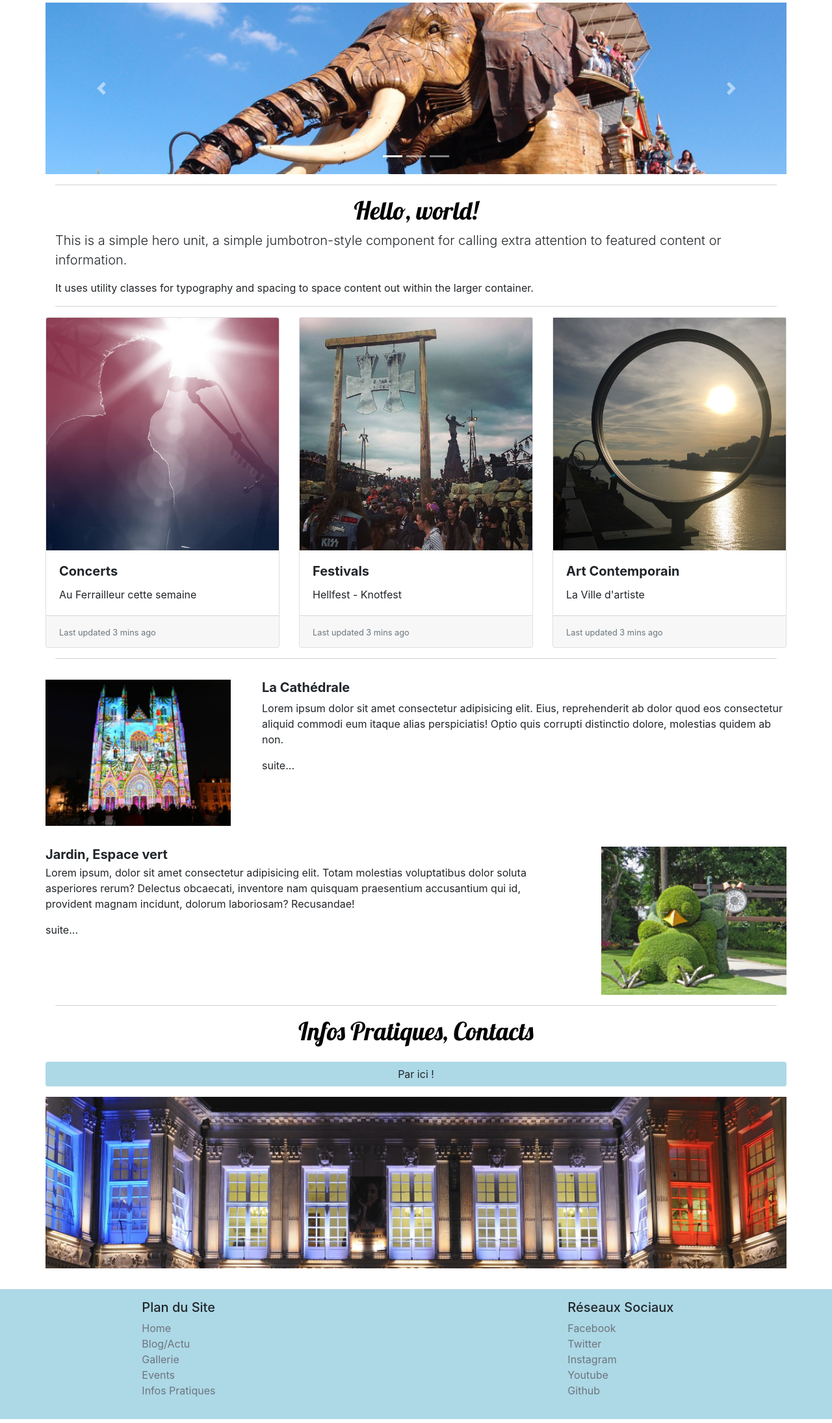
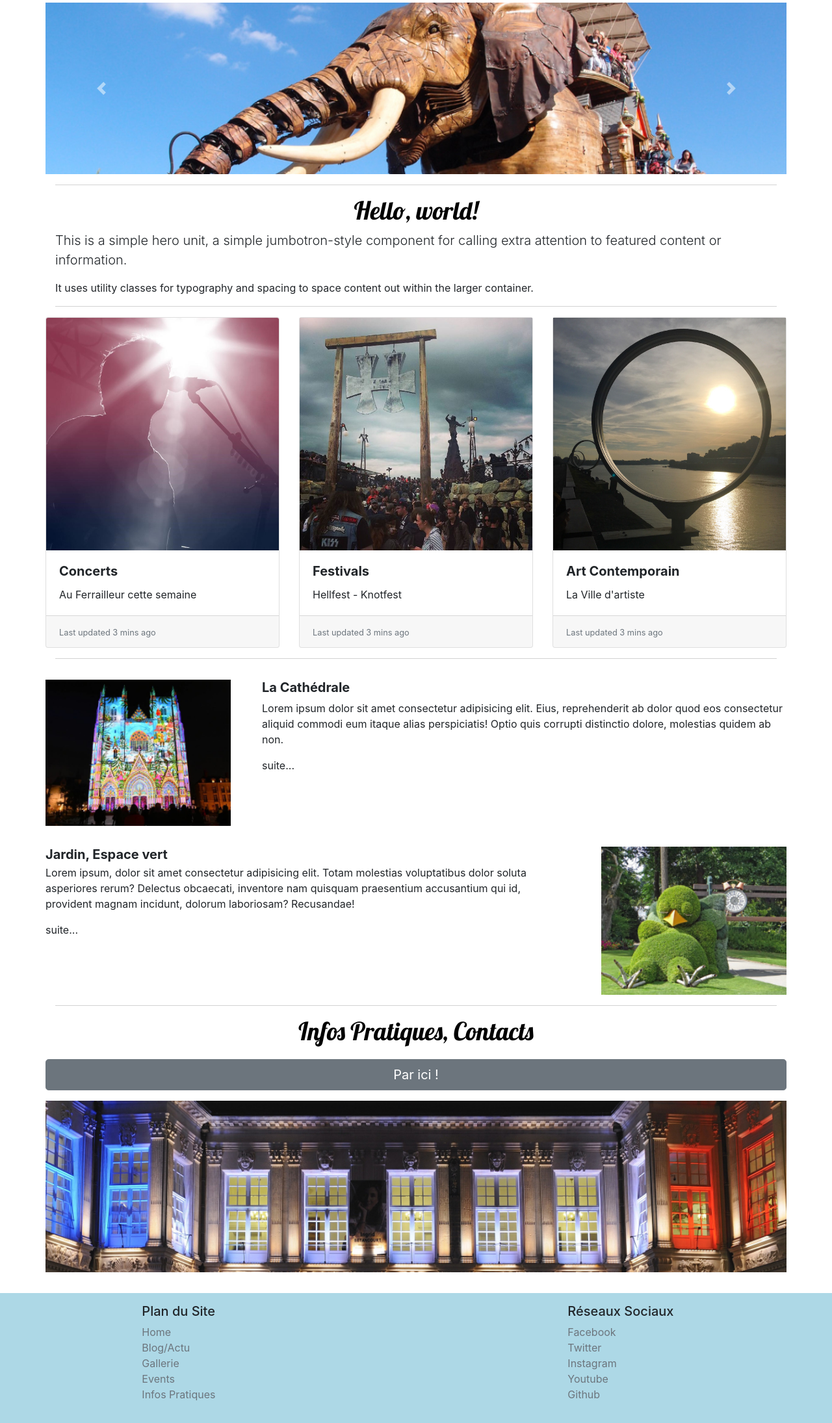
Before and after one commit to Abrooklyn/Projet1_WCS, a PHP site: page /home.html in a window 1280 px wide. Shown: the part 286-2476 px from the top of the page at 65% size. Run offline with PHP 8.4, Linux system fonts and the light colour scheme.

Commit message:
edit carousel

```diff
--- a/home.html
+++ b/home.html
@@ -44,39 +44,26 @@
           </div>
         </header>
         <div class="container no-padding">
-            <div class="bd-example">
-                <div id="carouselExampleCaptions" class="carousel slide" data-ride="carousel">
-                    <ol class="carousel-indicators">
-                        <li data-target="#carouselExampleCaptions" data-slide-to="0" class="active"></li>
-                        <li data-target="#carouselExampleCaptions" data-slide-to="1"></li>
-                        <li data-target="#carouselExampleCaptions" data-slide-to="2"></li>
-                    </ol>
+            <div id="carouselExampleFade" class="carousel slide carousel-fade bd-example" data-ride="carousel">
                 <div class="carousel-inner">
                     <div class="carousel-item active">
-                            <img src="imgredim/elephant_250.jpg" class="d-block w-100" alt="...">
-                            <div class="carousel-caption d-none d-md-block">
+                        <img src="imgredim/elephant_250.jpg" class="d-block w-100" alt="elephant">
+                    </div>
+                    <div class="carousel-item">
+                        <img src="imgredim/concert_250.jpg" class="d-block w-100" alt="concert">
+                    </div>
+                    <div class="carousel-item">
+                        <img src="imgredim/hellfest_250.jpg" class="d-block w-100" alt="hellfest">
                     </div>
                 </div>
-                        <div class="carousel-item">
-                            <img src="imgredim/concert_250.jpg" class="d-block w-100" alt="...">
-                            <div class="carousel-caption d-none d-md-block">
-                            </div>
-                        </div>
-                        <div class="carousel-item">
-                            <img src="imgredim/hellfest_250.jpg" class="d-block w-100" alt="...">
-                            <div class="carousel-caption d-none d-md-block">
-                            </div>
-                        </div>
-                    </div>
-                    <a class="carousel-control-prev" href="#carouselExampleCaptions" role="button" data-slide="prev">
+                <a class="carousel-control-prev" href="#carouselExampleFade" role="button" data-slide="prev">
                     <span class="carousel-control-prev-icon" aria-hidden="true"></span>
                     <span class="sr-only">Previous</span>
                 </a>
-                    <a class="carousel-control-next" href="#carouselExampleCaptions" role="button" data-slide="next">
+                <a class="carousel-control-next" href="#carouselExampleFade" role="button" data-slide="next">
                     <span class="carousel-control-next-icon" aria-hidden="true"></span>
                     <span class="sr-only">Next</span>
                 </a>
-                </div>
             </div>
         </div>
         <div class="container">
@@ -150,7 +137,7 @@
         </div>
         <div class="container no-padding mx-auto">
             <h2>Infos Pratiques, Contacts</h2>
-            <button type="button" class="btn bg-lightblue col-4 col-md" data-toggle="button" aria-pressed="false" autocomplete="off">Par ici !</button>
+            <button type="button" class="btn btn-secondary btn-lg btn-block" data-toggle="button" aria-pressed="false" autocomplete="off">Par ici !</button>
             <img src="imgredim/mairie_250.jpg" alt="mairie" class="col no-padding mt-3">
         </div>
         <div class="row footer">
```
Also changed, not shown: style.css (line endings or trailing spaces). Lines whose indentation alone changed are shown as unchanged.
